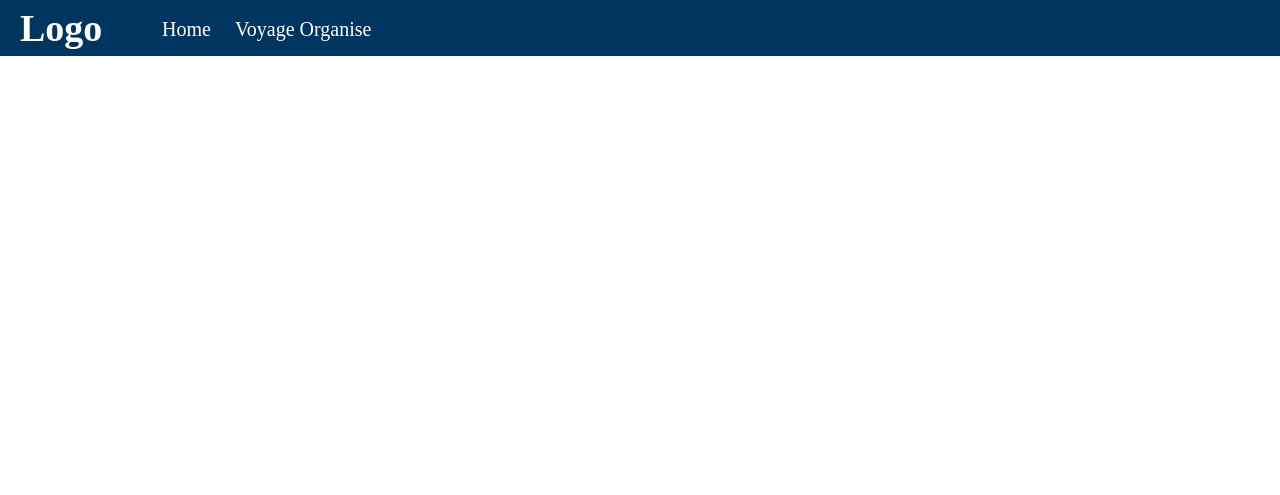
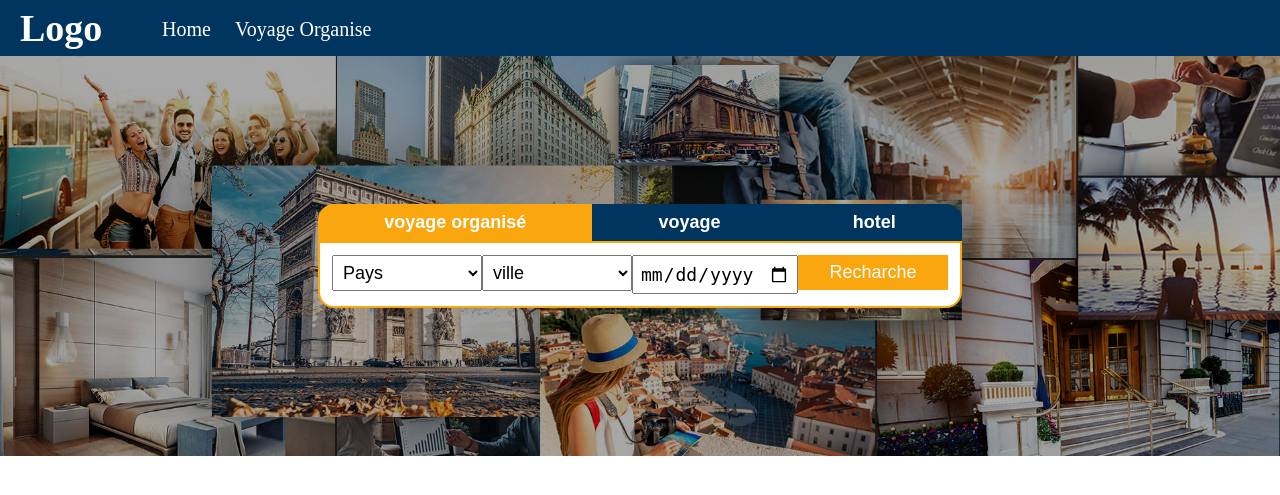
Before and after one commit to mehalanis29/ProjetPFE, a PHP site: page /indexclient.php in a window 1280 px wide. Shown: the top 495 px of the page. Run offline with PHP 8.4, Linux system fonts and the light colour scheme.

Commit message:
pull ??
pk pull rahi t3ayi ?

```diff
--- a/css/Client/navbar.css
+++ b/css/Client/navbar.css
@@ -44,3 +44,63 @@
     visibility: visible;
     width: 100%;
 }
+.nav_bar_cover_index{
+  background: url("../../img/Client/index.jpg") no-repeat center center;
+  background-size: cover;
+  display: block;
+  height: 400px;
+  width: 100%;
+  display: flex;
+  justify-content: center;
+}
+.nav_bar_from{
+  display: grid;
+  justify-content: flex-start;
+  margin-top: auto;
+  margin-bottom: auto;
+}
+.nav_bar_from_titre{
+  display: grid;
+  grid-template-columns: auto auto auto;
+  border-top-left-radius: 16px;
+  border-top-right-radius:16px;
+  overflow: hidden;
+}
+.nav_bar_from_titre_choix{
+  border: none;
+  background-color: var(--color-bleu);
+  padding: 8px;
+  color: white;
+  font-size: 18px;
+  font-weight:bold;
+}
+.nav_bar_from_titre_choix_active{
+  background-color: var(--color-lemon);
+}
+.nav_bar_div_form{
+  background-color: white;
+  padding: 12px;
+  border-bottom-right-radius: 16px;
+  border-bottom-left-radius: 16px;
+  border: 2px solid var(--color-lemon);
+}
+.formtest{
+  display: flex;
+}
+.recharche_btn{
+  border: none;
+  background-color: var(--color-lemon);
+  color: white;
+  margin-top: auto;
+  height: 35px;
+}
+.nab_bar_index_input,.recharche_btn{
+  padding: 6px;
+  font-size: 18px;
+  width: 150px;
+}
+.nab_bar_index_div_input{
+}
+.nab_bar_index_label{
+  font-size: 18px;
+}
--- a/css/Client/standard.css
+++ b/css/Client/standard.css
@@ -1,6 +1,7 @@
 :root{
   --color-bleu :#00355f;
-  --color-lemon: #EEC218;
+  --color-lemon: #f9a60f;
+  --color-lemon-2eme : #EEC218 ;
 }
 body,html{
   margin: 0px;
--- a/html/Client/navbar.html
+++ b/html/Client/navbar.html
@@ -7,5 +7,7 @@
         <a href="#" class="nav_bar_btn">Home</a>
         <a href="#" class="nav_bar_btn">Voyage Organise</a>
       </div>
+
     </div>
+
 </div>
--- a/indexclient.php
+++ b/indexclient.php
@@ -1,6 +1,7 @@
 <!DOCTYPE html>
 <?php
 include 'php/Client/standard.php';
+
  ?>
 <html lang="en" dir="ltr">
   <head>
@@ -10,6 +11,48 @@ include 'php/Client/standard.php';
     <link rel="stylesheet" href="css/Client/navbar.css">
   </head>
   <body>
-    <?php NabBar(); ?>
+    <div class="nav_bar">
+        <div class="nav_bar_head">
+          <div class="nav_bar_div_logo">
+            <label class="nav_bar_logo">Logo</label>
+          </div>
+          <div class="nav_bar_list_btn">
+            <a href="#" class="nav_bar_btn">Home</a>
+            <a href="#" class="nav_bar_btn">Voyage Organise</a>
+          </div>
+        </div>
+        <div class="nav_bar_cover_index">
+          <div class="nav_bar_from">
+            <div class="nav_bar_from_titre">
+              <button type="button" class="nav_bar_from_titre_choix nav_bar_from_titre_choix_active" name="button">
+                voyage organisé
+              </button>
+              <button type="button" class="nav_bar_from_titre_choix" name="button">voyage</button>
+              <button type="button" class="nav_bar_from_titre_choix" name="button">hotel</button>
+            </div>
+            <div class="nav_bar_div_form">
+              <form class="formtest" action="indexclient.php" method="post">
+                <div class="nab_bar_index_div_input">
+                  <select class="nab_bar_index_input" placeholder="pays" name="">
+                    <option value="">Pays</option>
+                  </select>
+                </div>
+                <div class="nab_bar_index_div_input">
+                  <select class="nab_bar_index_input" placeholder="ville" name="">
+                    <option value="">ville</option>
+                  </select>
+                </div>
+                <div class="nab_bar_index_div_input">
+                  <label class="nab_bar_index_label"> </label>
+                  <input type="date" class="nab_bar_index_input" placeholder="à partir" name="" value="">
+                </div>
+                <div class="nab_bar_index_div_input">
+                  <button type="submit" class="recharche_btn" name="Recharche">Recharche</button>
+                </div>
+              </form>
+            </div>
+          </div>
+        </div>
+    </div>
   </body>
 </html>
--- a/php/Client/standard.php
+++ b/php/Client/standard.php
@@ -1,6 +1,7 @@
 <?php
 function NabBar()
 {
+   $page="index-cover";
   include  "html/Client/navbar.html";
 }
  ?>
```
Also changed, not shown: img/Client/index-cover.jpeg (added), img/Client/index.jpg (added).
